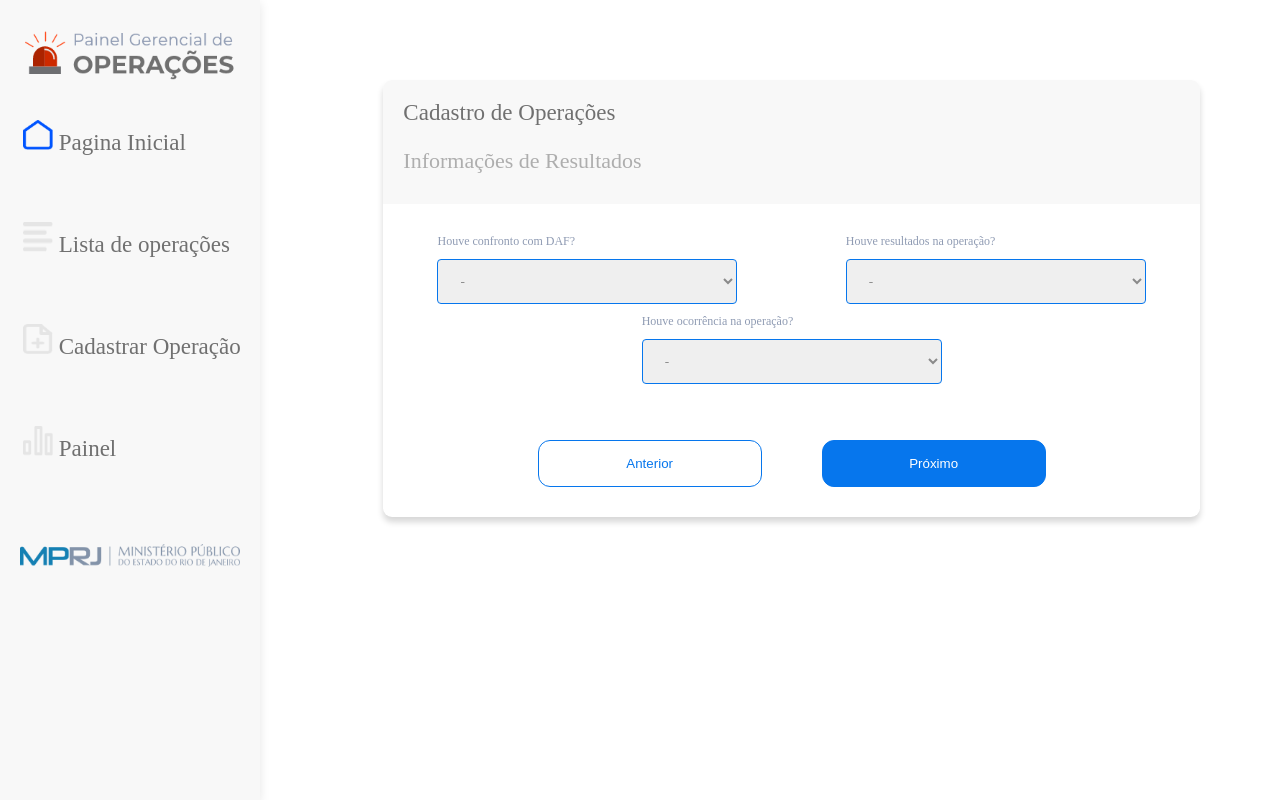
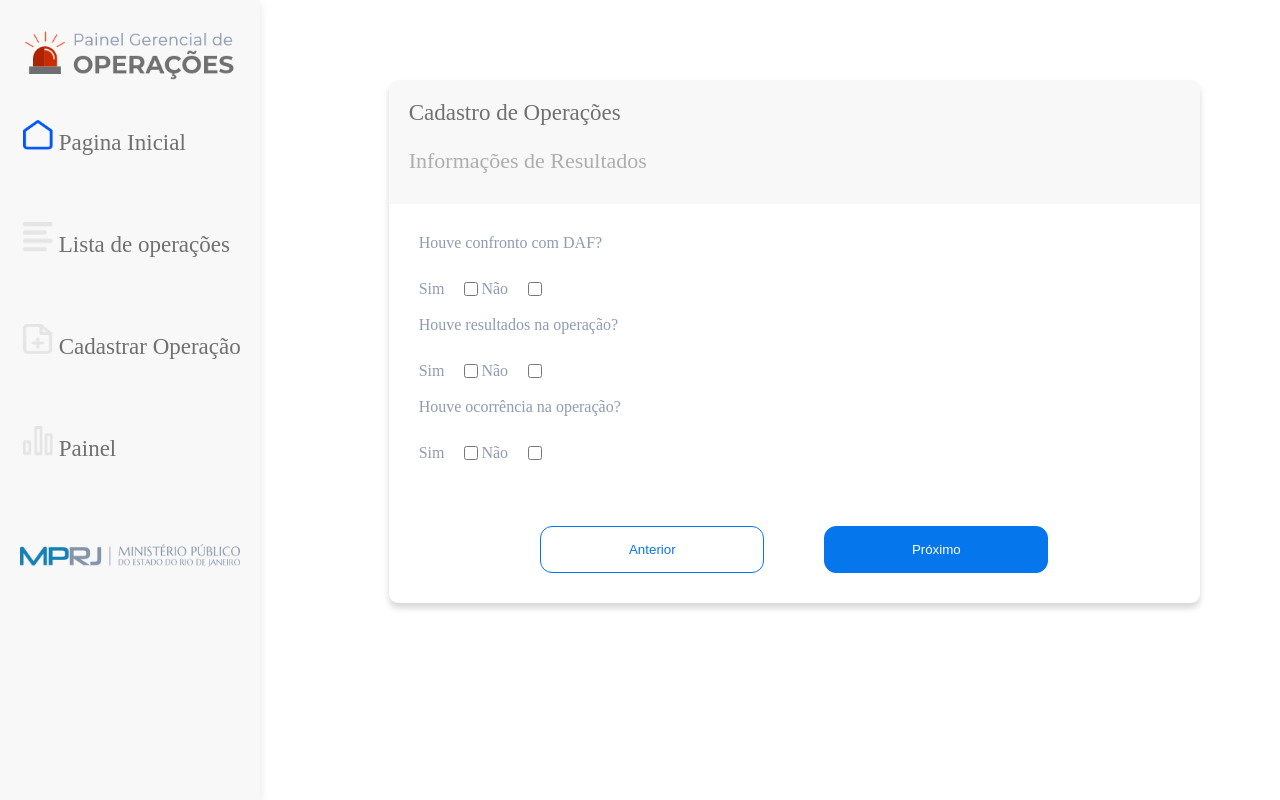
Before and after one commit to MinisterioPublicoRJ/ropm, a Django app: template operations/templates/operations/form_template_result_info.html in a window 1280 px wide. Run offline with Django 3.2, Linux system fonts and the light colour scheme; the template is opened without the code that fills it: most values are stand-ins (such as "Sample title", 1, 10 or a date in 2020).

Commit message:
Ajustando tela de informação de resultados

```diff
--- a/operations/templates/operations/form_template_info_operation_page_one.html
+++ b/operations/templates/operations/form_template_info_operation_page_one.html
@@ -10,7 +10,7 @@
     <div class="header-form">
       <div class="text-header-form">
         <span>Cadastro de Operações</span>
-        <p>Informações Operacionais - Parte 1</p>
+        <p>Informações Operacionais 1/2</p>
       </div>
       <div id="progressbar"></div>
     </div>
--- a/operations/templates/operations/form_template_info_operation_page_two.html
+++ b/operations/templates/operations/form_template_info_operation_page_two.html
@@ -10,7 +10,7 @@
     <div class="header-form">
       <div class="text-header-form">
         <span>Cadastro de Operações</span>
-        <p>Informações Operacionais - Parte 2</p>
+        <p>Informações Operacionais 2/2</p>
       </div>
       <div id="progressbar"></div>
     </div>
--- a/operations/templates/operations/form_template_ocurrence_page_one.html
+++ b/operations/templates/operations/form_template_ocurrence_page_one.html
@@ -10,7 +10,7 @@
         <div class="header-form">
             <div class="text-header-form">
                 <span>Cadastro de Operações</span>
-                <p>Informações da Ocorrência - Parte 1</p>
+                <p>Informações da Ocorrência 1/2</p>
             </div>
             <div id="progressbar"></div>
         </div>
--- a/operations/templates/operations/form_template_ocurrence_page_two.html
+++ b/operations/templates/operations/form_template_ocurrence_page_two.html
@@ -10,7 +10,7 @@
         <div class="header-form">
             <div class="text-header-form">
                 <span>Cadastro de Operações</span>
-                <p>Informações da Ocorrência - Parte 2</p>
+                <p>Informações da Ocorrência 2/2</p>
             </div>
             <div id="progressbar"></div>
         </div>
--- a/operations/templates/operations/form_template_result_info.html
+++ b/operations/templates/operations/form_template_result_info.html
@@ -16,33 +16,30 @@
         </div>
         <div class="form-main">
             <form action="/" id="wrapped" method="post" enctype="multipart/form-data">
-              <input type="hidden" id="form_uuid" value="{{ form_uuid }}" >
-                <div class="box-form-group">
-                    <div class="">
-                        <label for="data">Houve confronto com DAF?</label>
-                        <select class="form-control" id="houve_confronto_daf" name="houve_confronto_daf" required>
-                            <option value="">-</option>
-                            <option value="Sim">Sim</option>
-                            <option value="Não">Não</option>
-                        </select>
+                <input type="hidden" id="form_uuid" value="{{ form_uuid }}">
+                <div class="input-type-checked">
+                    <label for="data">Houve confronto com DAF?</label>
+                        <div class="form-control" id="houve_confronto_daf" name="houve_confronto_daf" required>
+                            <label> Sim</label>
+                            <input type="checkbox" name="choice-radio" value="Sim">
+                            <label>Não</label>
+                            <input type="checkbox" name="choice-radio" value="Não">
+                        </div>
+                    <label for="data">Houve resultados na operação?</label>
+                    <div class="form-control" id="houve_resultados_na_operacao" name="houve_resultados_na_operacao"
+                        required>
+                        <label> Sim</label>
+                        <input type="checkbox" name="choice-radio" value="Sim">
+                        <label>Não</label>
+                        <input type="checkbox" name="choice-radio" value="Não">
                     </div>
-                    <div class="">
-                        <label for="data">Houve resultados na operação?</label>
-                        <select class="form-control" id="houve_resultados_na_operacao" name="houve_resultados_na_operacao" required>
-                            <option value="">-</option>
-                            <option value="Sim">Sim</option>
-                            <option value="Não">Não</option>
-                        </select>
-                    </div>
-                </div>
-                <div class="box-form-group">
-                    <div class="">
-                        <label for="data">Houve ocorrência na operação?</label>
-                        <select class="form-control required" id="houve_ocorrencia_na_operacao" name="houve_ocorrencia_na_operacao" required>
-                            <option value="">-</option>
-                            <option value="Sim">Sim</option>
-                            <option value="Não">Não</option>
-                        </select>
+                    <label for="data">Houve ocorrência na operação?</label>
+                    <div class="form-control" id="houve_ocorrencia_na_operacao" name="houve_ocorrencia_na_operacao"
+                        required>
+                        <label> Sim</label>
+                        <input type="checkbox" name="choice-radio" value="Sim">
+                        <label>Não</label>
+                        <input type="checkbox" name="choice-radio" value="Não">
                     </div>
                 </div>
             </form>
--- a/static/css/style.css
+++ b/static/css/style.css
@@ -72,10 +72,6 @@
   color: #707070;
   font-size: 23px;
 }
-.text-header-form p{
-  color: #AEAEAE;
-  font-size: 22px;
-}
 .form-main {
   margin-top: 30px;
 }
@@ -91,6 +87,27 @@
   margin-top: 10px;
   padding: 0 18px 0 18px;
 }
+.input-type-checked{
+  display: flex;
+  flex-direction: column;
+  margin-left: 30px;
+}
+.form-control{
+  display: flex;
+  font-size: 16px;
+  margin-top: 20px;
+  margin-bottom: 10px;
+}
+.input-type-checked label{
+  font-size: 16px !important;
+}
+.form-control input{
+  display: flex;
+  width: 14px;
+  height: 14px;
+  margin-left: 20px;
+}
+
 .btns-forms{
   display: flex;
   align-items: center;
```
